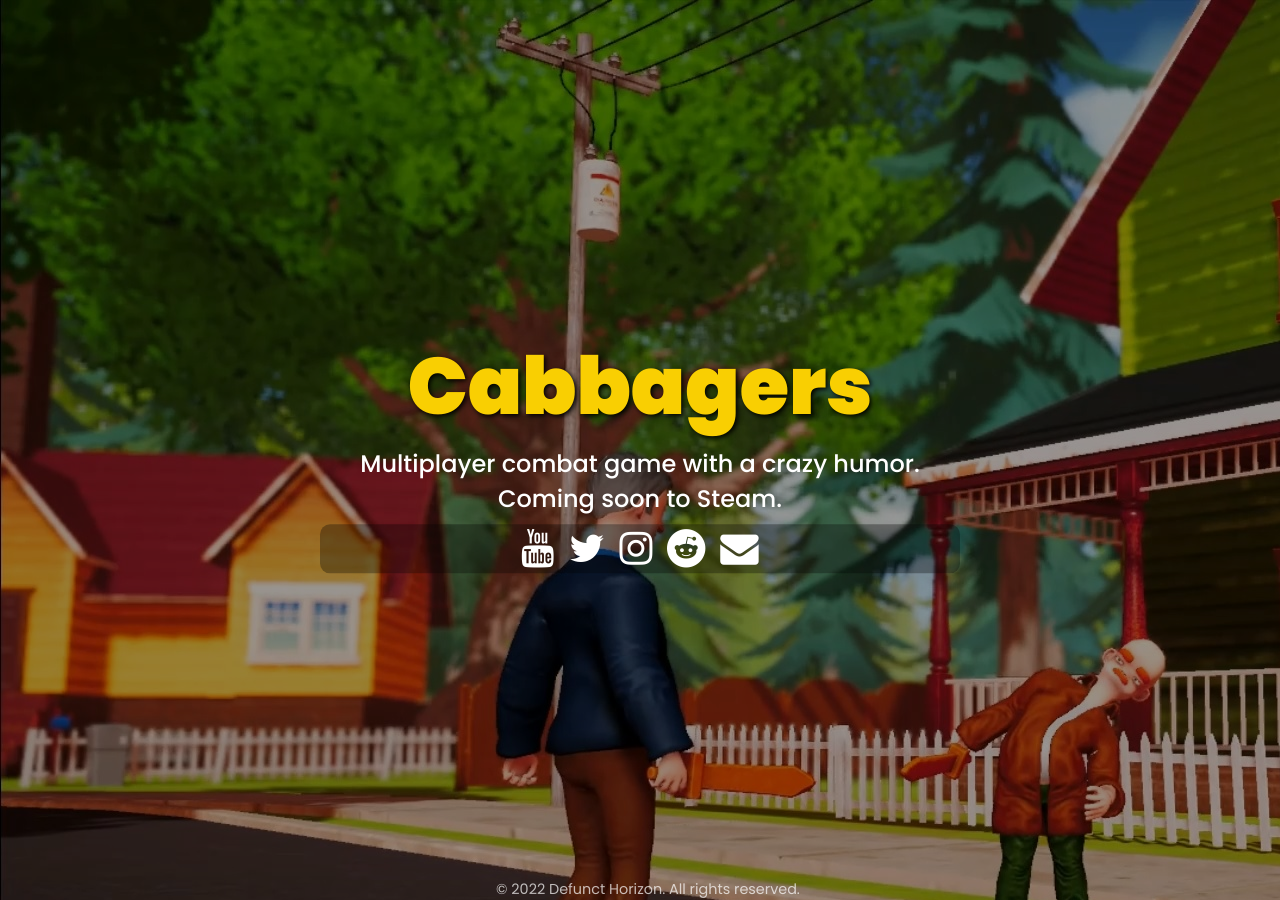
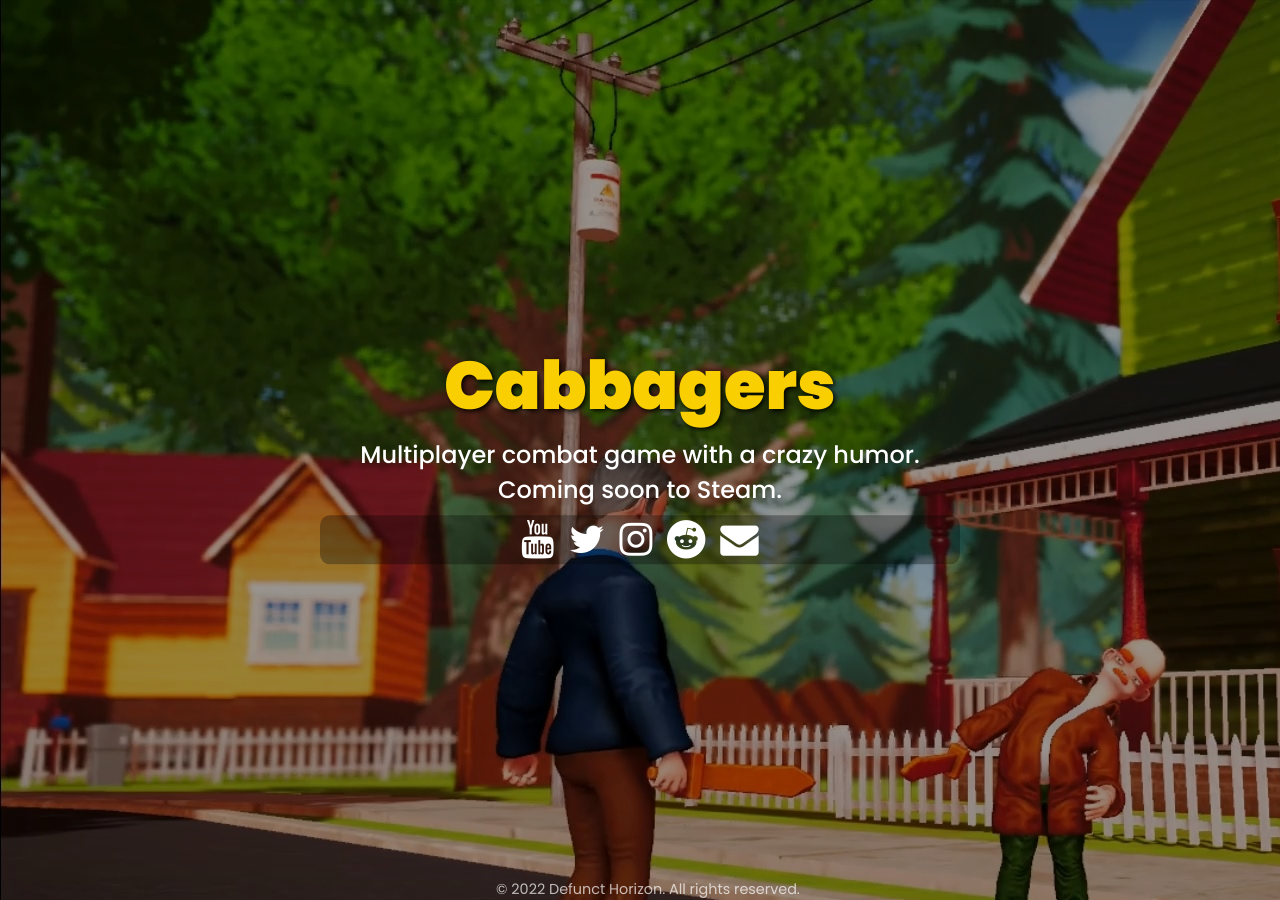
Before and after one commit to jakub-wisniewski/cabbagers, a Jekyll site: the page built from index.html, in a window 1280 px wide. Built offline with Jekyll 4.4.1, drawn with Linux system fonts in a browser that asks for light colours; the list of posts is cut into pages by our own code.

Commit message:
Update _default.scss

```diff
--- a/_sass/_default.scss
+++ b/_sass/_default.scss
@@ -53,7 +53,7 @@
 }
 
 .header-title .logo {
-  font-size: 5rem;
+  font-size: 3em;
   text-decoration: none;
   // color: $body-color;
   color: #f9cf02;
```
